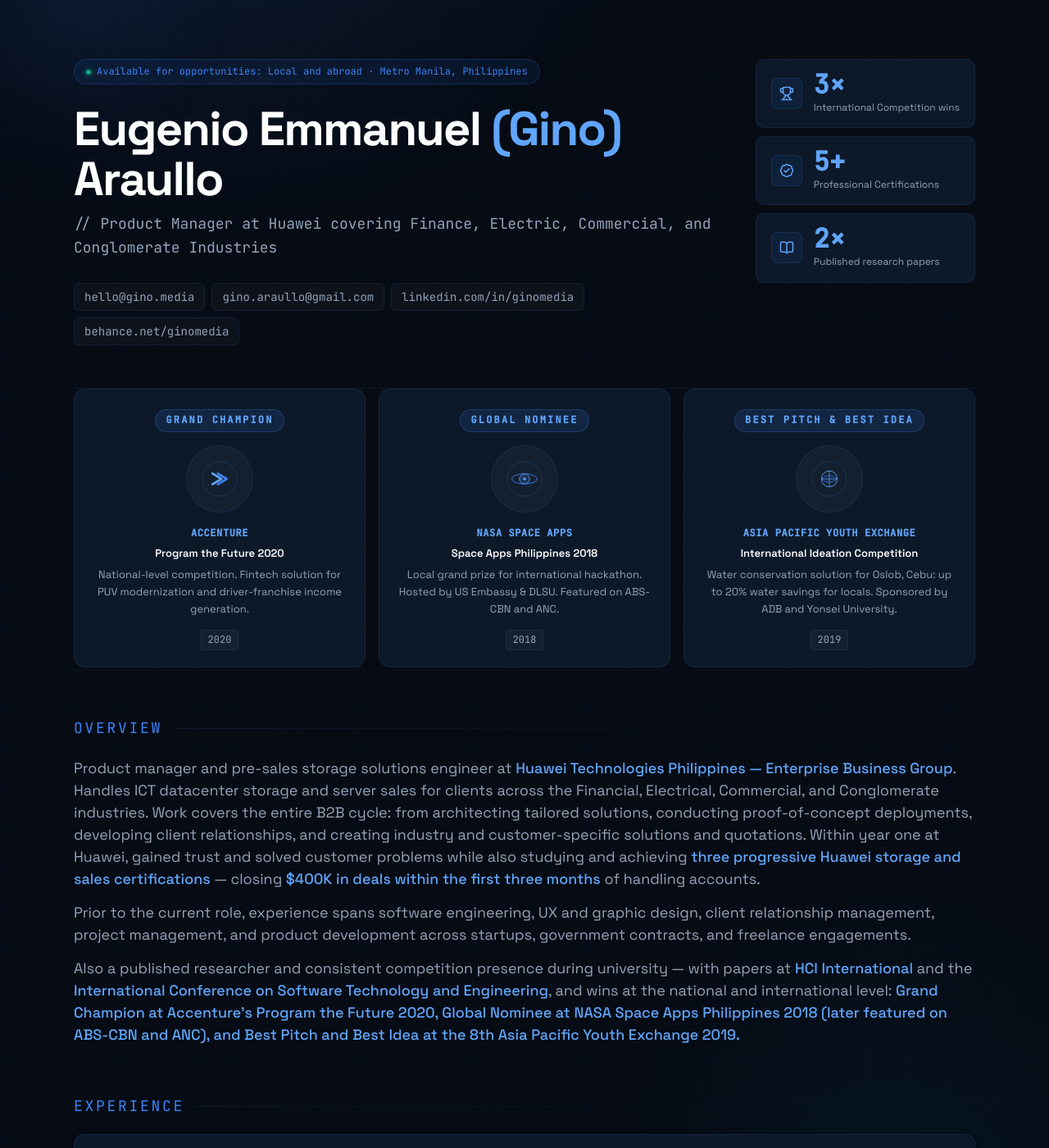
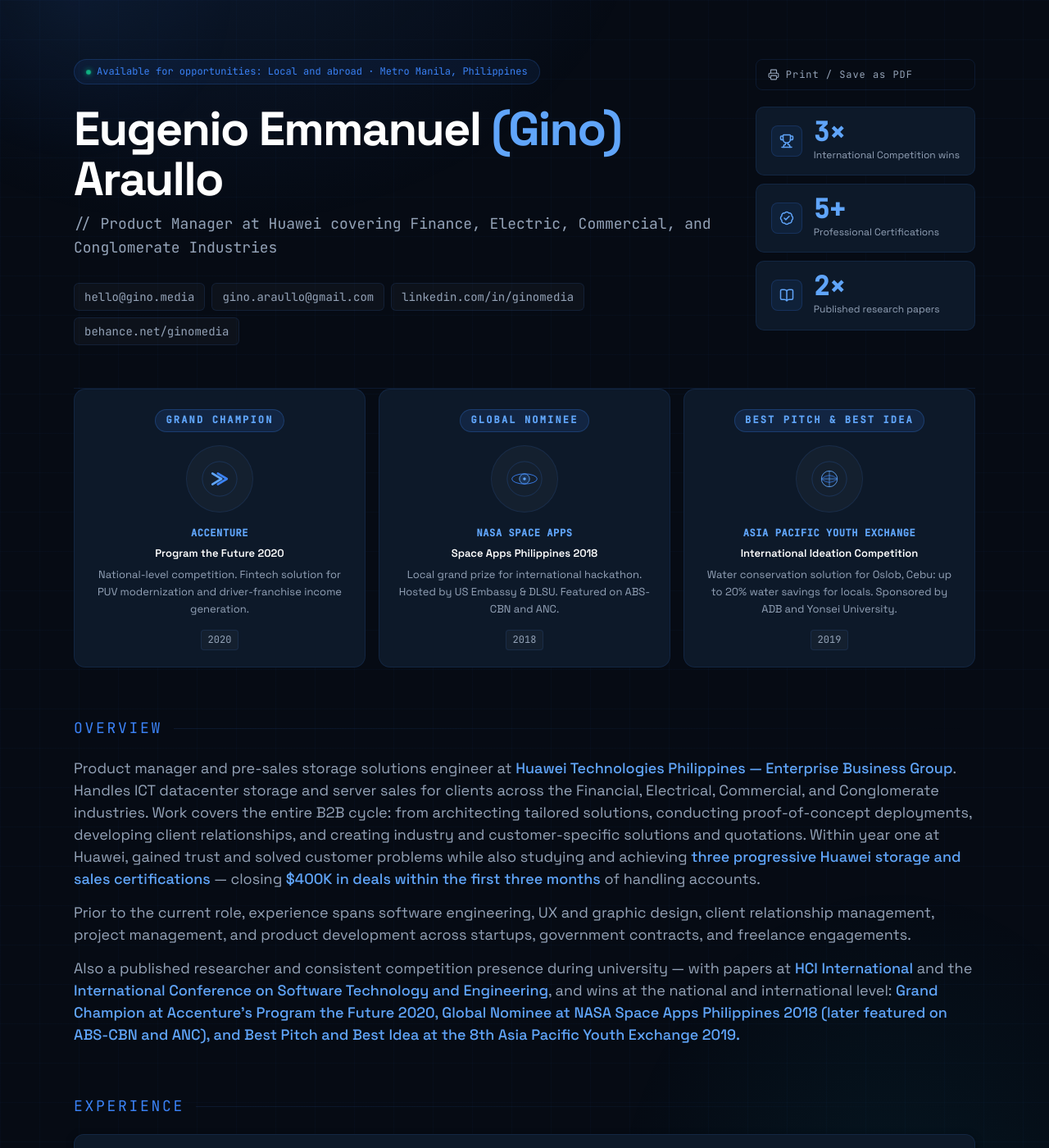
Before and after one commit to ginomeee/ginomedia, a Jekyll site: the page built from index.html, in a window 1280 px wide and 1400 px high. Shown: the whole window at 82% size. Built offline with Jekyll 4.4.1, drawn with Linux system fonts in a browser that asks for light colours.

Commit message:
Add print button to index

```diff
--- a/_sass/layouts/_gino.scss
+++ b/_sass/layouts/_gino.scss
@@ -165,6 +165,38 @@
       border-color: rgba(59,130,246,0.4);
       background: rgba(59,130,246,0.06);
       transform: translateY(-1px);
+    }
+  }
+
+  // ── PRINT BUTTON ─────────────────────────────────────────────────
+  .print-btn {
+    display: flex;
+    align-items: center;
+    gap: 8px;
+    width: 100%;
+    margin-bottom: 10px;
+    padding: 10px 14px;
+    background: transparent;
+    border: 1px solid var(--border);
+    border-radius: 8px;
+    color: var(--text-dim);
+    font-family: var(--mono);
+    font-size: 12px;
+    letter-spacing: 0.08em;
+    cursor: pointer;
+    transition: all 0.2s;
+
+    svg {
+      width: 14px;
+      height: 14px;
+      stroke: currentColor;
+      flex-shrink: 0;
+    }
+
+    &:hover {
+      border-color: var(--border-hover);
+      color: var(--blue-bright);
+      background: rgba(59, 130, 246, 0.05);
     }
   }
 
@@ -1074,6 +1106,7 @@
     .cursor-glow,
     .preset-grid,
     .soc-slider { display: none; }
+    .print-btn { display: none; }
 
     // ── Typography ───────────────────────────────────────────────────
     h1 { font-size: 22px; line-height: 1.2; color: #000; }
--- a/index.html
+++ b/index.html
@@ -34,6 +34,10 @@
 
       <!-- STAT CARDS — <a> tags link to their relevant sections -->
       <div class="stat-stack">
+        <button class="print-btn" onclick="window.print()">
+          <i data-lucide="printer"></i>
+          Print / Save as PDF
+        </button>
         <a class="stat-card" href="#awards">
           <div class="stat-icon"><i data-lucide="trophy"></i></div>
           <div class="stat-text">
```
